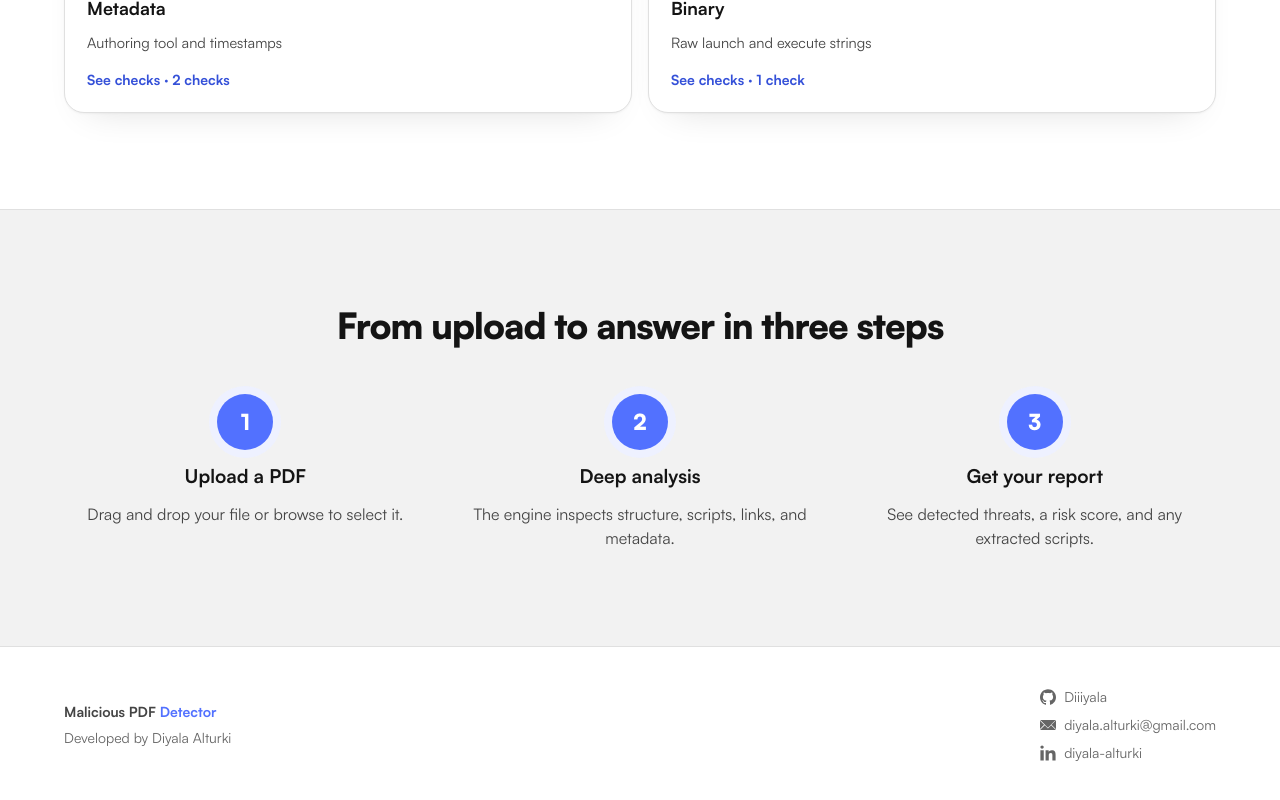
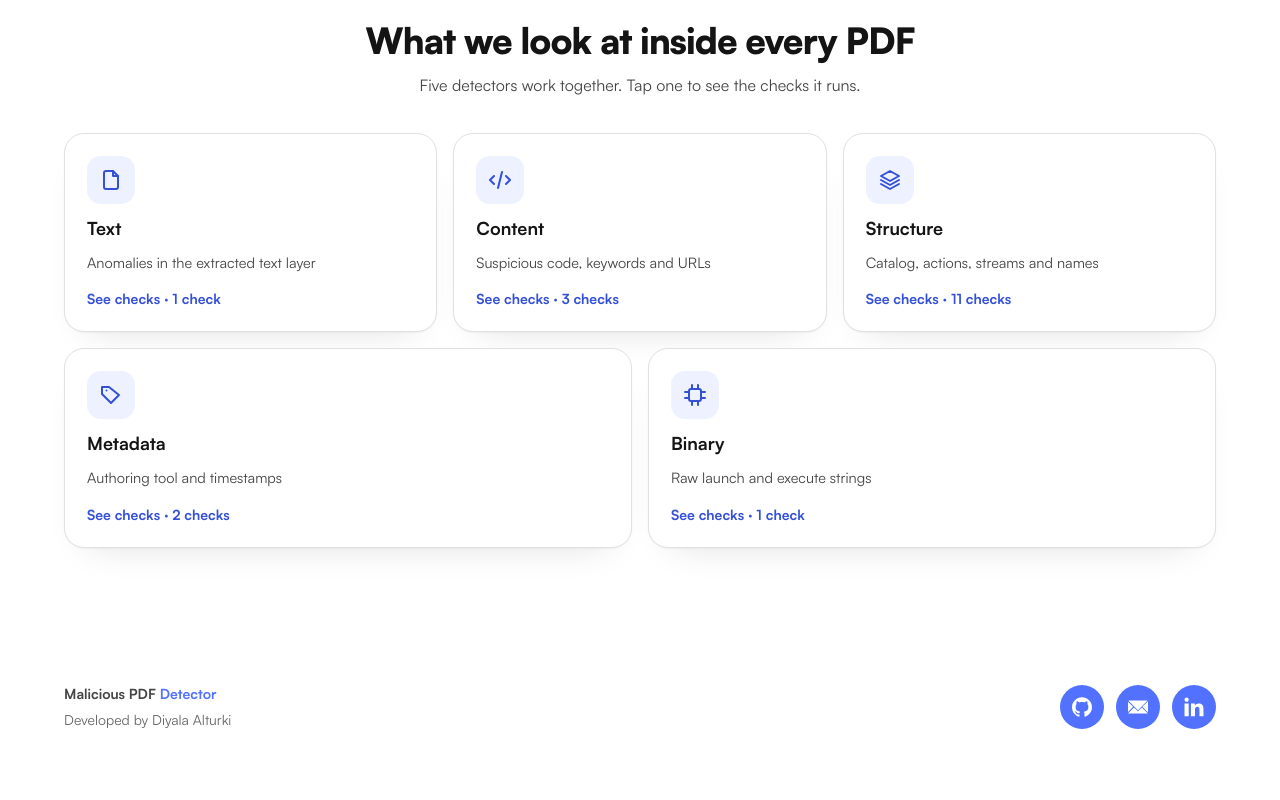
Before and after one commit to Diiiyala/Malicious-PDF-Detector, a React (Vite) app in the folder frontend/: page / in a window 1280 px wide. Shown: the part 1312-2112 px from the top of the page. After the commit the page ends 2082 px from the top, so only its background shows below. Built offline with nearby package versions, Linux system fonts and the light colour scheme.

Commit message:
Update App.jsx

```diff
--- a/frontend/src/App.jsx
+++ b/frontend/src/App.jsx
@@ -446,7 +446,7 @@ function App() {
       const { toBlob } = await import('html-to-image');
       const blob = await toBlob(node, {
         pixelRatio: 2,
-        backgroundColor: '#F2F2F2',
+        backgroundColor: '#FFFFFF',
         cacheBust: true,
         width: node.scrollWidth,
         height: node.scrollHeight,
@@ -501,7 +501,7 @@ function App() {
 
 
   return (
-    <div className={`relative min-h-screen bg-page text-ink font-sans selection:bg-brand selection:text-white overflow-x-hidden transition-[opacity,filter] duration-200 ease-out ${langFading ? 'opacity-0 blur-[3px]' : 'opacity-100'}`} dir={isAr ? 'rtl' : 'ltr'}>
+    <div className={`relative min-h-screen bg-white text-ink font-sans selection:bg-brand selection:text-white overflow-x-hidden transition-[opacity,filter] duration-200 ease-out ${langFading ? 'opacity-0 blur-[3px]' : 'opacity-100'}`} dir={isAr ? 'rtl' : 'ltr'}>
 
       {/* Light landing: navbar + hero (see LightHome.jsx) */}
       <LightHome
@@ -516,7 +516,7 @@ function App() {
 
       {/* Workspace */}
       {appState !== 'upload' && (
-      <section id="workspace" className="relative z-10 min-h-screen flex flex-col justify-center items-center px-5 py-24 bg-page">
+      <section id="workspace" className="relative z-10 min-h-screen flex flex-col justify-center items-center px-5 py-24 bg-white">
 
         {/* Scanning state */}
         {appState === 'scanning' && (() => {
@@ -603,7 +603,7 @@ function App() {
         {/* Results state */}
         {appState === 'result' && scanResult && (
           <div className="w-full max-w-6xl animate-fade-up">
-            <div ref={resultRef} className="bg-page rounded-2xl p-2 sm:p-4">
+            <div ref={resultRef} className="bg-white rounded-2xl p-2 sm:p-4">
             {/* Brand header — included in the shared image */}
             {capturing && (
               <div className="flex items-center gap-2.5 px-4 pt-2 pb-6" dir="ltr">
@@ -677,7 +677,7 @@ function App() {
 
                 {/* Tabs (hidden while capturing the shared image, where all sections are shown) */}
                 {!capturing && (
-                  <div className="md:col-span-3 flex gap-1 border-b border-line-2" role="tablist" dir="ltr">
+                  <div className="md:col-span-3 flex gap-1" role="tablist" dir="ltr">
                     {[
                       { k: 'findings', en: 'Findings', ar: 'النتائج', n: scanResult.threats.length },
                       { k: 'scripts', en: 'Scripts', ar: 'السكريبتات', n: scanResult.extractedScripts.length },
@@ -863,8 +863,30 @@ function App() {
       </section>
       )}
 
+      {/* How it works */}
+      <section id="how-it-works" className="relative z-10 px-5 sm:px-8 py-24 bg-white">
+        <div className="mx-auto max-w-6xl">
+          <div className="text-center max-w-2xl mx-auto mb-12">
+            <h2 className="text-3xl sm:text-4xl font-display font-extrabold tracking-tight">{isAr ? 'من الرفع إلى الإجابة في ثلاث خطوات' : 'From upload to answer in three steps'}</h2>
+          </div>
+          <div className="grid md:grid-cols-3 gap-8">
+            {[
+              { enT: 'Upload a PDF', arT: 'ارفع ملف PDF', enD: 'Drag and drop your file or browse to select it.', arD: 'اسحب وأفلت الملف أو اختره من جهازك.' },
+              { enT: 'Deep analysis', arT: 'تحليل عميق', enD: 'The engine inspects structure, scripts, links, and metadata.', arD: 'يفحص المحرك الهيكل والسكريبتات والروابط والبيانات الوصفية.' },
+              { enT: 'Get your report', arT: 'احصل على تقريرك', enD: 'See detected threats, a risk score, and any extracted scripts.', arD: 'اطّلع على التهديدات ودرجة الخطورة والسكريبتات المستخرجة.' },
+            ].map((st, i) => (
+              <div key={i} className="flex flex-col items-center gap-3 text-center">
+                <span className="grid place-items-center w-14 h-14 rounded-full bg-brand text-white font-display font-extrabold text-[22px] shadow-[0_0_0_8px_#EEF1FF]" dir="ltr">{i + 1}</span>
+                <h3 className="text-[19px] font-bold">{isAr ? st.arT : st.enT}</h3>
+                <p className="text-ink-2 max-w-[32ch]">{isAr ? st.arD : st.enD}</p>
+              </div>
+            ))}
+          </div>
+        </div>
+      </section>
+
       {/* Detectors */}
-      <section id="detectors" className="relative z-10 px-5 sm:px-8 py-24 bg-white border-y border-line">
+      <section id="detectors" className="relative z-10 px-5 sm:px-8 py-24 bg-white">
         <div className="mx-auto max-w-6xl">
           <div className="text-center max-w-2xl mx-auto mb-9">
             <h2 className="text-3xl sm:text-4xl font-display font-extrabold tracking-tight">{isAr ? 'ما الذي نفحصه داخل كل ملف' : 'What we look at inside every PDF'}</h2>
@@ -920,30 +942,8 @@ function App() {
         </div>
       </section>
 
-      {/* How it works */}
-      <section id="how-it-works" className="relative z-10 px-5 sm:px-8 py-24 bg-page">
-        <div className="mx-auto max-w-6xl">
-          <div className="text-center max-w-2xl mx-auto mb-12">
-            <h2 className="text-3xl sm:text-4xl font-display font-extrabold tracking-tight">{isAr ? 'من الرفع إلى الإجابة في ثلاث خطوات' : 'From upload to answer in three steps'}</h2>
-          </div>
-          <div className="grid md:grid-cols-3 gap-8">
-            {[
-              { enT: 'Upload a PDF', arT: 'ارفع ملف PDF', enD: 'Drag and drop your file or browse to select it.', arD: 'اسحب وأفلت الملف أو اختره من جهازك.' },
-              { enT: 'Deep analysis', arT: 'تحليل عميق', enD: 'The engine inspects structure, scripts, links, and metadata.', arD: 'يفحص المحرك الهيكل والسكريبتات والروابط والبيانات الوصفية.' },
-              { enT: 'Get your report', arT: 'احصل على تقريرك', enD: 'See detected threats, a risk score, and any extracted scripts.', arD: 'اطّلع على التهديدات ودرجة الخطورة والسكريبتات المستخرجة.' },
-            ].map((st, i) => (
-              <div key={i} className="flex flex-col items-center gap-3 text-center">
-                <span className="grid place-items-center w-14 h-14 rounded-full bg-brand text-white font-display font-extrabold text-[22px] shadow-[0_0_0_8px_#EEF1FF]" dir="ltr">{i + 1}</span>
-                <h3 className="text-[19px] font-bold">{isAr ? st.arT : st.enT}</h3>
-                <p className="text-ink-2 max-w-[32ch]">{isAr ? st.arD : st.enD}</p>
-              </div>
-            ))}
-          </div>
-        </div>
-      </section>
-
       {/* Footer */}
-      <footer className="relative z-10 bg-white border-t border-line py-10 px-5 sm:px-8 text-sm">
+      <footer className="relative z-10 bg-white py-10 px-5 sm:px-8 text-sm">
         <div className="mx-auto max-w-6xl flex flex-col md:flex-row md:items-center md:justify-between gap-6 text-center md:text-left" dir="ltr">
         <div dir={isAr ? 'rtl' : 'ltr'} className="md:text-left">
           <div className="font-display font-bold text-ink-2">
@@ -953,35 +953,23 @@ function App() {
             {isAr ? 'تم تطويره بواسطة ديالى التركي' : 'Developed by Diyala Alturki'}
           </p>
         </div>
-        <div className="flex flex-col items-center md:items-start gap-2" dir="ltr">
-          <a
-            href="https://github.com/Diiiyala"
-            target="_blank"
-            rel="noopener noreferrer"
-            className="group flex items-center gap-2 text-ink-3 hover:text-brand-ink transition"
-          >
-            <span className="h-5 w-4 flex items-center justify-center flex-shrink-0">
-              <img src="/github.svg" alt="GitHub" className="w-4 h-4 opacity-60 group-hover:opacity-100 transition-opacity" />
-            </span> Diiiyala
-          </a>
-          <a
-            href="mailto:diyala.alturki@gmail.com"
-            className="group flex items-center gap-2 text-ink-3 hover:text-brand-ink transition"
-          >
-            <span className="h-5 w-4 flex items-center justify-center flex-shrink-0">
-              <img src="/mail.svg" alt="Email" className="w-4 h-4 opacity-60 group-hover:opacity-100 transition-opacity" />
-            </span> diyala.alturki@gmail.com
-          </a>
-          <a
-            href="https://www.linkedin.com/in/diyala-alturki"
-            target="_blank"
-            rel="noopener noreferrer"
-            className="group flex items-center gap-2 text-ink-3 hover:text-brand-ink transition"
-          >
-            <span className="h-5 w-4 flex items-center justify-center flex-shrink-0">
-              <img src="/linkedin.svg" alt="LinkedIn" className="w-4 h-4 opacity-60 group-hover:opacity-100 transition-opacity" />
-            </span> diyala-alturki
-          </a>
+        <div className="flex items-center justify-center gap-3" dir="ltr">
+          {[
+            { href: 'https://github.com/Diiiyala', src: '/github.svg', label: 'GitHub', ext: true },
+            { href: 'mailto:diyala.alturki@gmail.com', src: '/mail.svg', label: 'Email' },
+            { href: 'https://www.linkedin.com/in/diyala-alturki', src: '/linkedin.svg', label: 'LinkedIn', ext: true },
+          ].map((s) => (
+            <a
+              key={s.label}
+              href={s.href}
+              aria-label={s.label}
+              title={s.label}
+              {...(s.ext ? { target: '_blank', rel: 'noopener noreferrer' } : {})}
+              className="group grid place-items-center w-11 h-11 rounded-full bg-[#5271FF] hover:bg-[#3F5AE0] hover:-translate-y-0.5 transition"
+            >
+              <img src={s.src} alt="" className="w-5 h-5 brightness-0 invert" />
+            </a>
+          ))}
         </div>
         </div>
       </footer>
```
